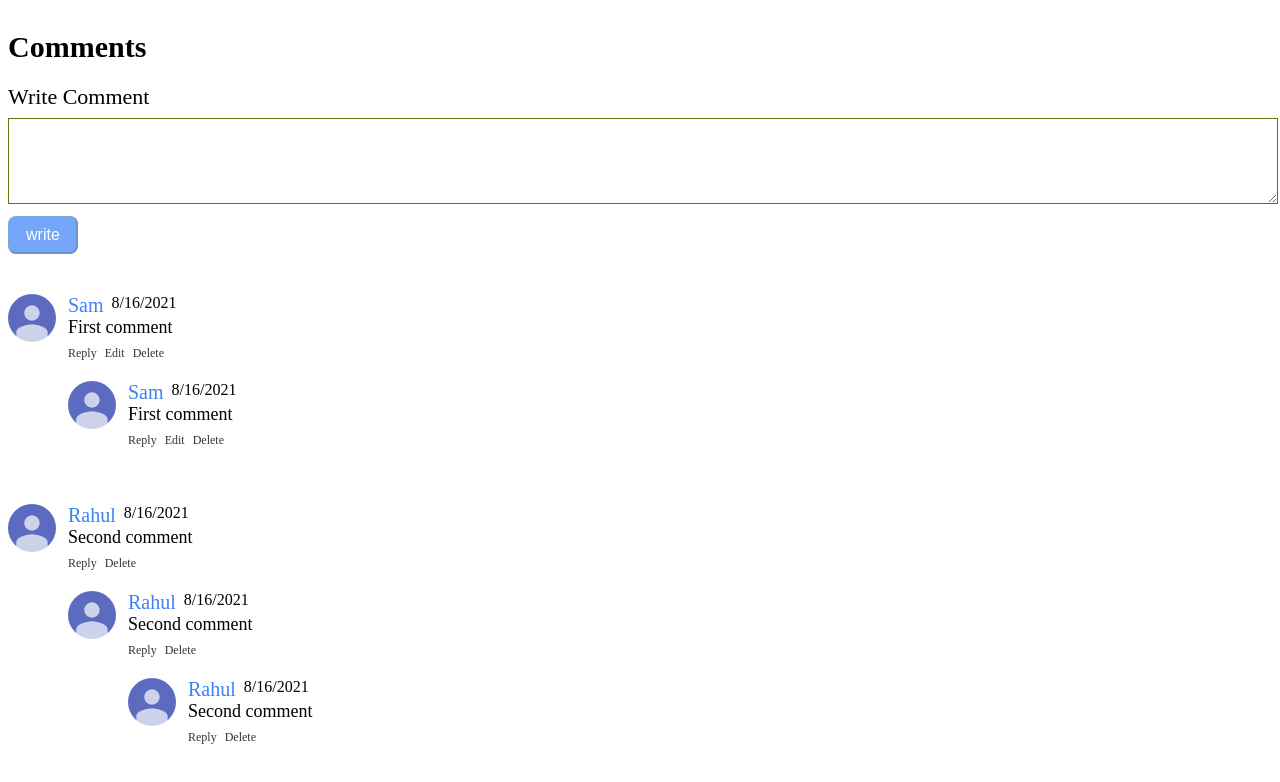
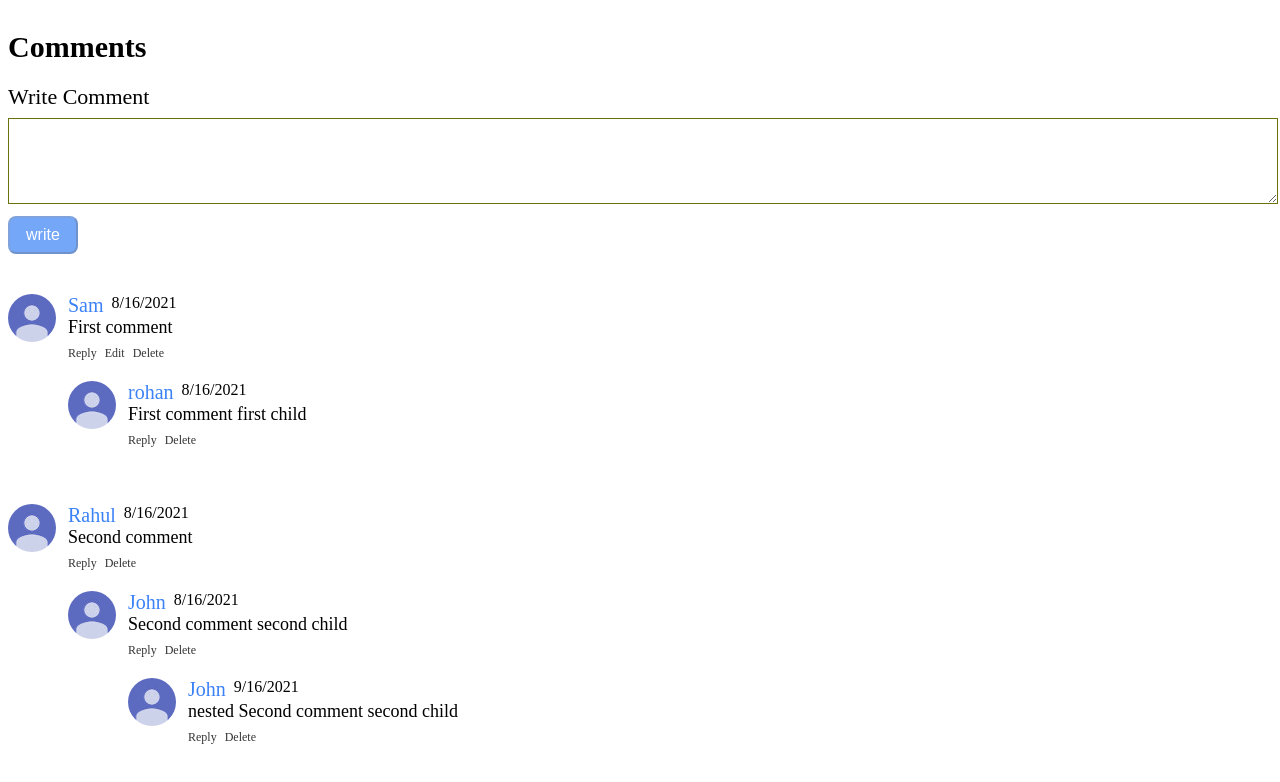
Before and after one commit to mittalsam20/nested-comments, a Next.js app: page / in a window 1280 px wide. Shown: the top 782 px of the page. Built offline with nearby package versions, Linux system fonts and the light colour scheme.

Commit message:
fix: minor bug fix in nested components

```diff
--- a/components/comments/comment/comment.js
+++ b/components/comments/comment/comment.js
@@ -8,6 +8,7 @@ import CommentForm from "../commentForm/commentForm";
 
 const onClickDelete = ({ comments, setComments, commentId }) => {
   const filteredComments = comments.filter(({ id }) => id !== commentId);
+  console.log(comments, filteredComments);
   setComments(filteredComments);
 };
 
@@ -77,7 +78,7 @@ const Comment = (props) => {
     onClickDelete,
     setActiveComment,
   });
-
+  // mode == "REPLYING"
   return (
     <div className="comment">
       <div className="comment-image-container">
@@ -100,7 +101,7 @@ const Comment = (props) => {
             );
           })}
         </div>
-        {activeCommentId == id && (mode == "EDITING" || mode == "REPLYING") ? (
+        {activeCommentId == id && mode == "EDITING" ? (
           <CommentForm
             submitLabel={submitLabel}
             handleSubmit={({ text }) =>
@@ -123,7 +124,7 @@ const Comment = (props) => {
                 return (
                   <Comment
                     key={id}
-                    comment={comment}
+                    comment={reply}
                     replies={nestedReplies}
                     comments={comments}
                     setComments={setComments}
```
